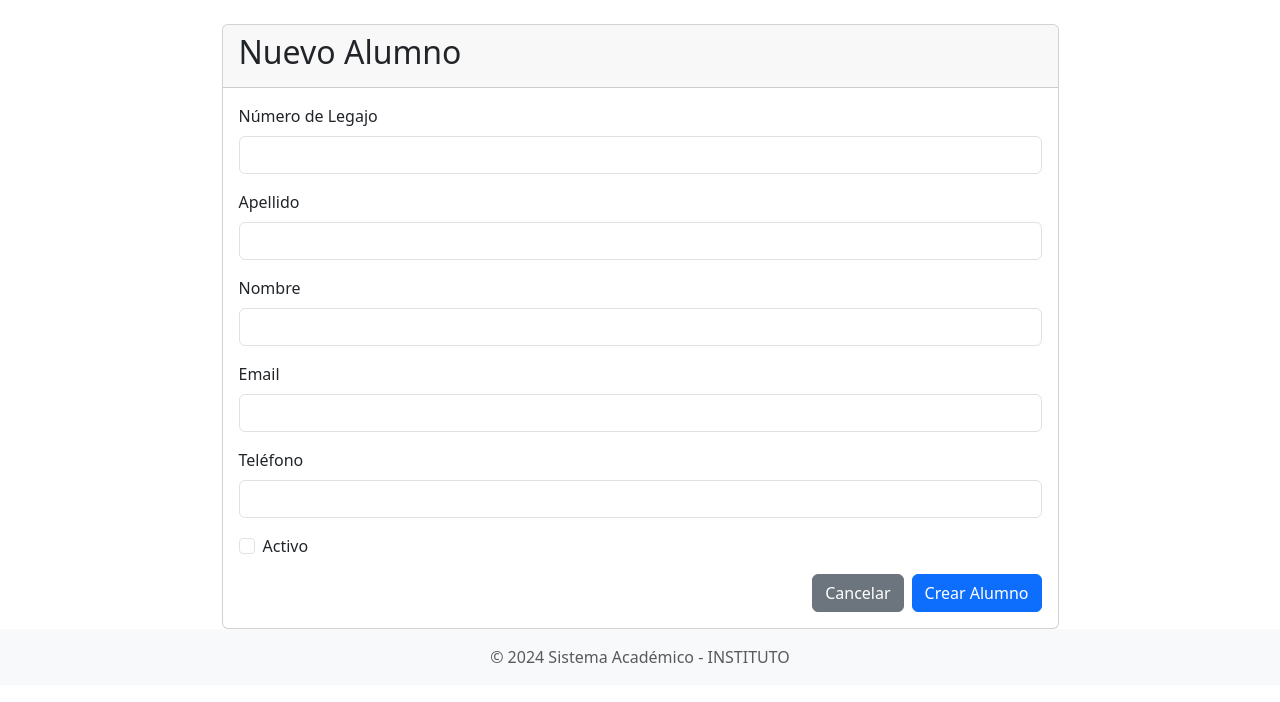
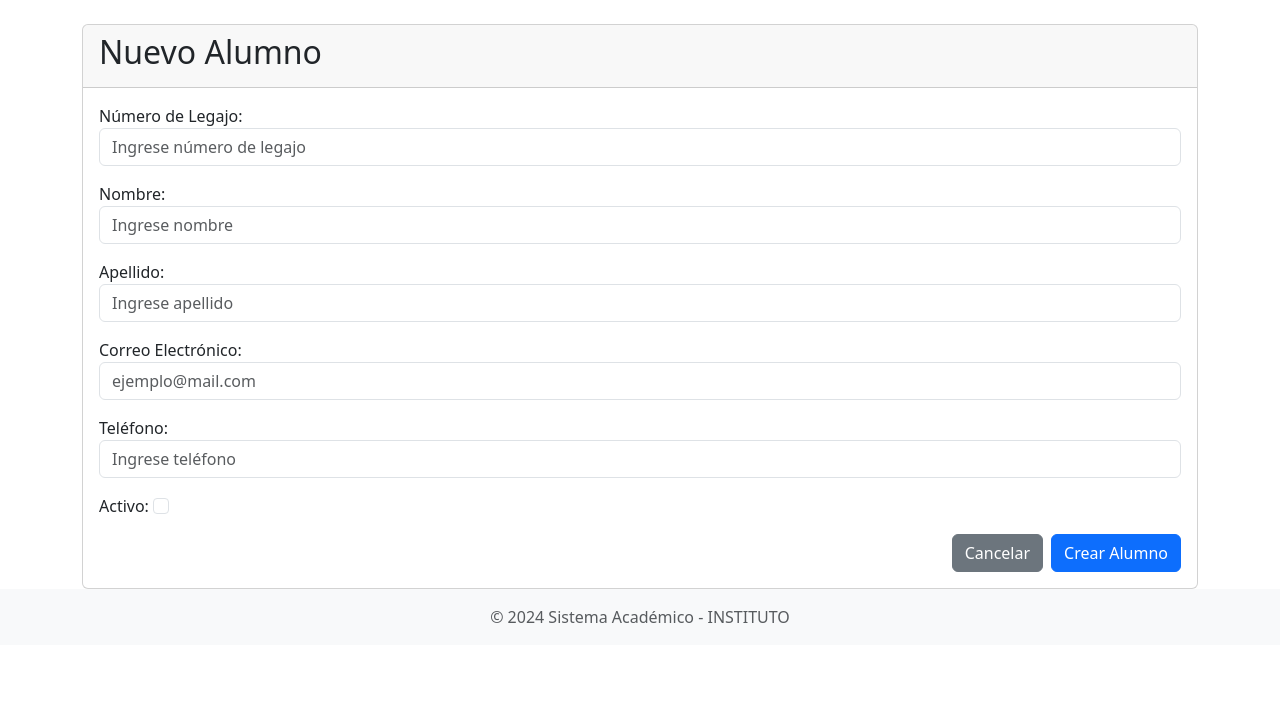
Before and after one commit to stephaniemelisav/Proyecto-Final-Backend, a Django app: page /alumno/crear/ in a window 1280 px wide. Shown: the part 56-758 px from the top of the page. Run offline with Django 5.2, Linux system fonts and the light colour scheme; parts of the project's set-up code (start-up, migrations or seed data) failed here and were passed over.

Commit message:
feat(apps/alumno): Se implementa Django forms.

```diff
--- /dev/null
+++ b/Vamoyvemo/ifts/apps/alumno/forms.py
@@ -0,0 +1,53 @@
+# forms.py
+from django import forms
+from .models import Alumno
+
+class AlumnoForm(forms.ModelForm):
+    class Meta:
+        model = Alumno
+        fields = ['numeroLegajo', 'nombre', 'apellido', 'email', 'telefono', 'estado']
+        widgets = {
+            'numeroLegajo': forms.TextInput(attrs={
+                'class': 'form-control',
+                'placeholder': 'Ingrese número de legajo'
+            }),
+            'nombre': forms.TextInput(attrs={
+                'class': 'form-control',
+                'placeholder': 'Ingrese nombre'
+            }),
+            'apellido': forms.TextInput(attrs={
+                'class': 'form-control',
+                'placeholder': 'Ingrese apellido'
+            }),
+            'email': forms.EmailInput(attrs={
+                'class': 'form-control',
+                'placeholder': 'ejemplo@mail.com'
+            }),
+            'telefono': forms.TextInput(attrs={
+                'class': 'form-control',
+                'placeholder': 'Ingrese teléfono'
+            }),
+            'estado': forms.CheckboxInput(attrs={
+                'class': 'form-check-input'
+            })
+        }
+        labels = {
+            'numeroLegajo': 'Número de Legajo',
+            'nombre': 'Nombre',
+            'apellido': 'Apellido',
+            'email': 'Correo Electrónico',
+            'telefono': 'Teléfono',
+            'estado': 'Activo'
+        }
+
+    def clean_email(self):
+        email = self.cleaned_data['email']
+        if Alumno.objects.filter(email=email).exists() and not self.instance.pk:
+            raise forms.ValidationError('Este email ya está registrado')
+        return email
+
+    def clean_numeroLegajo(self):
+        legajo = self.cleaned_data['numeroLegajo']
+        if Alumno.objects.filter(numeroLegajo=legajo).exists() and not self.instance.pk:
+            raise forms.ValidationError('Este número de legajo ya existe')
+        return legajo
--- a/Vamoyvemo/ifts/apps/alumno/templates/alumno_formulario.html
+++ b/Vamoyvemo/ifts/apps/alumno/templates/alumno_formulario.html
@@ -1,97 +1,40 @@
 {% extends 'base.html' %}
 
 {% block title %}
-    {% if object %}
-        Editar Alumno
-    {% else %}
-        Nuevo Alumno
-    {% endif %}
+    {% if object %}Editar Alumno{% else %}Nuevo Alumno{% endif %}
 {% endblock %}
 
 {% block content %}
 <div class="container mt-4">
-    <div class="d-flex aligns-items-center justify-content-center card text-left w-75 mx-auto">
+    <div class="card">
         <div class="card-header">
-            <h2>
-                {% if object %}
-                    Editar Alumno
-                {% else %}
-                    Nuevo Alumno
-                {% endif %}
-            </h2>
+            <h2>{% if object %}Editar Alumno{% else %}Nuevo Alumno{% endif %}</h2>
         </div>
         <div class="card-body">
-            <form method="post">
+            <form method="post" novalidate>
                 {% csrf_token %}
 
+                {% for field in form %}
                 <div class="mb-3">
-                    <label for="id_numeroLegajo" class="form-label">Número de Legajo</label>
-                    <input type="text" name="numeroLegajo" id="id_numeroLegajo"
-                           class="form-control {% if form.numeroLegajo.errors %}is-invalid{% endif %}"
-                           value="{{ form.numeroLegajo.value|default:'' }}">
-                    {% for error in form.numeroLegajo.errors %}
-                        <div class="invalid-feedback">{{ error }}</div>
-                    {% endfor %}
+                    {{ field.label_tag }}
+                    {{ field }}
+                    {% if field.errors %}
+                        {% for error in field.errors %}
+                            <div class="invalid-feedback d-block">
+                                {{ error }}
+                            </div>
+                        {% endfor %}
+                    {% endif %}
+                    {% if field.help_text %}
+                        <small class="form-text text-muted">{{ field.help_text }}</small>
+                    {% endif %}
                 </div>
-
-                <div class="mb-3">
-                    <label for="id_apellido" class="form-label">Apellido</label>
-                    <input type="text" name="apellido" id="id_apellido"
-                           class="form-control {% if form.apellido.errors %}is-invalid{% endif %}"
-                           value="{{ form.apellido.value|default:'' }}">
-                    {% for error in form.apellido.errors %}
-                        <div class="invalid-feedback">{{ error }}</div>
-                    {% endfor %}
-                </div>
-
-                <div class="mb-3">
-                    <label for="id_nombre" class="form-label">Nombre</label>
-                    <input type="text" name="nombre" id="id_nombre"
-                           class="form-control {% if form.nombre.errors %}is-invalid{% endif %}"
-                           value="{{ form.nombre.value|default:'' }}">
-                    {% for error in form.nombre.errors %}
-                        <div class="invalid-feedback">{{ error }}</div>
-                    {% endfor %}
-                </div>
-
-                <div class="mb-3">
-                    <label for="id_email" class="form-label">Email</label>
-                    <input type="email" name="email" id="id_email"
-                           class="form-control {% if form.email.errors %}is-invalid{% endif %}"
-                           value="{{ form.email.value|default:'' }}">
-                    {% for error in form.email.errors %}
-                        <div class="invalid-feedback">{{ error }}</div>
-                    {% endfor %}
-                </div>
-
-                <div class="mb-3">
-                    <label for="id_telefono" class="form-label">Teléfono</label>
-                    <input type="text" name="telefono" id="id_telefono"
-                           class="form-control {% if form.telefono.errors %}is-invalid{% endif %}"
-                           value="{{ form.telefono.value|default:'' }}">
-                    {% for error in form.telefono.errors %}
-                        <div class="invalid-feedback">{{ error }}</div>
-                    {% endfor %}
-                </div>
-
-                <div class="mb-3 form-check">
-                    <input type="checkbox" name="estado" id="id_estado"
-                           class="form-check-input {% if form.estado.errors %}is-invalid{% endif %}"
-                           {% if form.estado.value %}checked{% endif %}>
-                    <label class="form-check-label" for="id_estado">Activo</label>
-                    {% for error in form.estado.errors %}
-                        <div class="invalid-feedback">{{ error }}</div>
-                    {% endfor %}
-                </div>
+                {% endfor %}
 
                 <div class="d-flex justify-content-end">
                     <a href="{% url 'lista-alumnos' %}" class="btn btn-secondary me-2">Cancelar</a>
                     <button type="submit" class="btn btn-primary">
-                        {% if object %}
-                            Guardar Cambios
-                        {% else %}
-                            Crear Alumno
-                        {% endif %}
+                        {% if object %}Guardar Cambios{% else %}Crear Alumno{% endif %}
                     </button>
                 </div>
             </form>
--- a/Vamoyvemo/ifts/apps/alumno/views.py
+++ b/Vamoyvemo/ifts/apps/alumno/views.py
@@ -3,6 +3,7 @@ from django.urls import reverse_lazy
 from django.contrib import messages
 from django.http import HttpResponseRedirect
 from .models import Alumno
+from .forms import AlumnoForm
 
 class ListaAlumnos(ListView):
     model = Alumno
@@ -17,8 +18,8 @@ class DetalleAlumno(DetailView):
 
 class CrearAlumno(CreateView):
     model = Alumno
+    form_class = AlumnoForm
     template_name = 'alumno_formulario.html'
-    fields = ['numeroLegajo', 'nombre', 'apellido', 'email', 'telefono', 'estado']
     success_url = reverse_lazy('lista-alumnos')
 
     def form_valid(self, form):
@@ -27,8 +28,8 @@ class CrearAlumno(CreateView):
 
 class EditarAlumno(UpdateView):
     model = Alumno
+    form_class = AlumnoForm
     template_name = 'alumno_formulario.html'
-    fields = ['numeroLegajo', 'nombre', 'apellido', 'email', 'telefono', 'estado']
     success_url = reverse_lazy('lista-alumnos')
 
     def form_valid(self, form):
```
Also changed, not shown: Vamoyvemo/ifts/db.sqlite3.
